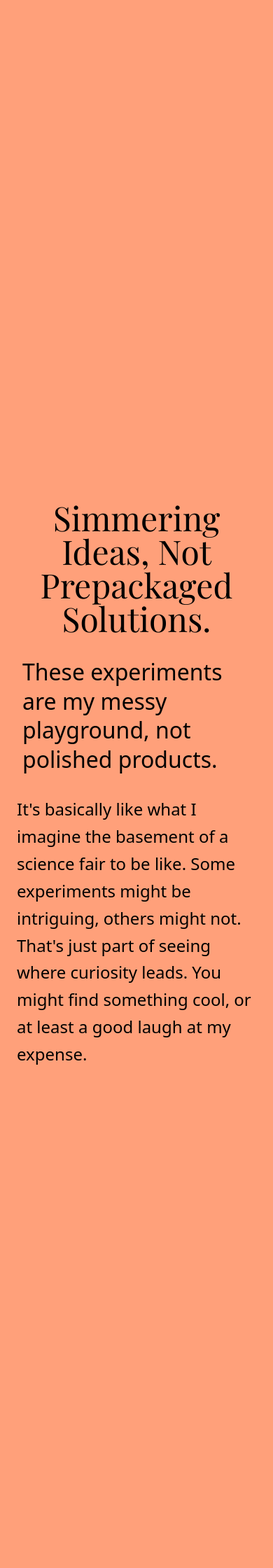
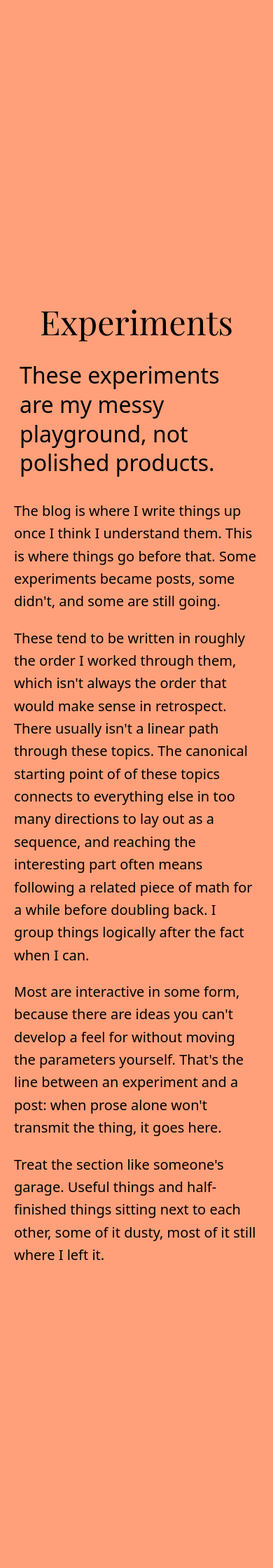
Before and after one commit to dpfens/dpfens.github.io, a Jekyll site: the page built from experiment/index.md, in a window 390 px wide. Shown: the part 2671-4911 px from the top of the page at 70% size. Built offline with Jekyll 4.4.1, drawn with Linux system fonts in a browser that asks for light colours; some web fonts are replaced.

Commit message:
improve upon index page content

```diff
--- a/_sass/components/hero.scss
+++ b/_sass/components/hero.scss
@@ -46,6 +46,6 @@
     }
 
     * {
-        font-size: clamp(1rem, calc(4vw + 1rem), 1.5rem);
+        font-size: clamp(1rem, calc(4vw + 1rem), 1.25rem);
     }
 }
--- a/experiment/index.md
+++ b/experiment/index.md
@@ -8,9 +8,12 @@ layout: default
     </div>
     <div class="hero-right hero-bottom hero-content d-flex align-items-center min-vh-50">
         <div class="mt-5 mb-3">
-            <h1 class="headline text-center">Simmering Ideas, Not Prepackaged Solutions.</h1>
+            <h1 class="headline text-center">Experiments</h1>
             <p class="sub-headline" style="margin-left: 0.25em;">These experiments are my messy playground, not polished products.</p>
-            <p>It's basically like what I imagine the basement of a science fair to be like.  Some experiments might be intriguing, others might not. That's just part of seeing where curiosity leads. You might find something cool, or at least a good laugh at my expense.</p>
+            <p>The blog is where I write things up once I think I understand them. This is where things go before that. Some experiments became posts, some didn't, and some are still going.</p>
+            <p>These tend to be written in roughly the order I worked through them, which isn't always the order that would make sense in retrospect. There usually isn't a linear path through these topics. The canonical starting point of of these topics connects to everything else in too many directions to lay out as a sequence, and reaching the interesting part often means following a related piece of math for a while before doubling back. I group things logically after the fact when I can.</p>
+            <p>Most are interactive in some form, because there are ideas you can't develop a feel for without moving the parameters yourself. That's the line between an experiment and a post: when prose alone won't transmit the thing, it goes here.</p>
+            <p>Treat the section like someone's garage. Useful things and half-finished things sitting next to each other, some of it dusty, most of it still where I left it.</p>
         </div>
     </div>
 </div>
```
Also changed, not shown: blog/index.md (+4 -2 lines).
